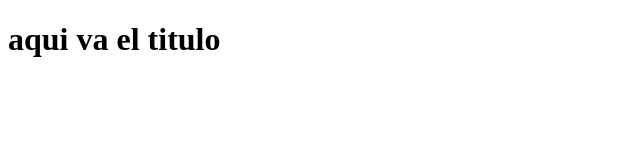
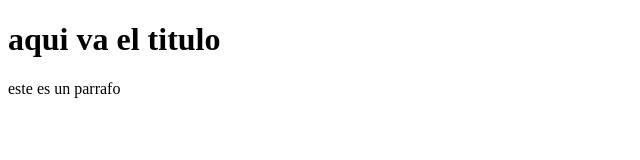
Before and after one commit to Nahuel998/Proyecto, a plain HTML site: page index.html in a window 1280 px wide. Shown: the whole page, without its empty margins (0-640 px from the left). Drawn offline with Linux system fonts and the light colour scheme.

Commit message:
agregado parrafo

```diff
--- a/index.html
+++ b/index.html
@@ -7,5 +7,6 @@
 </head>
 <body>
     <h1>aqui va el titulo</h1>
+    <p>este es un parrafo</p>
 </body>
 </html>
```
